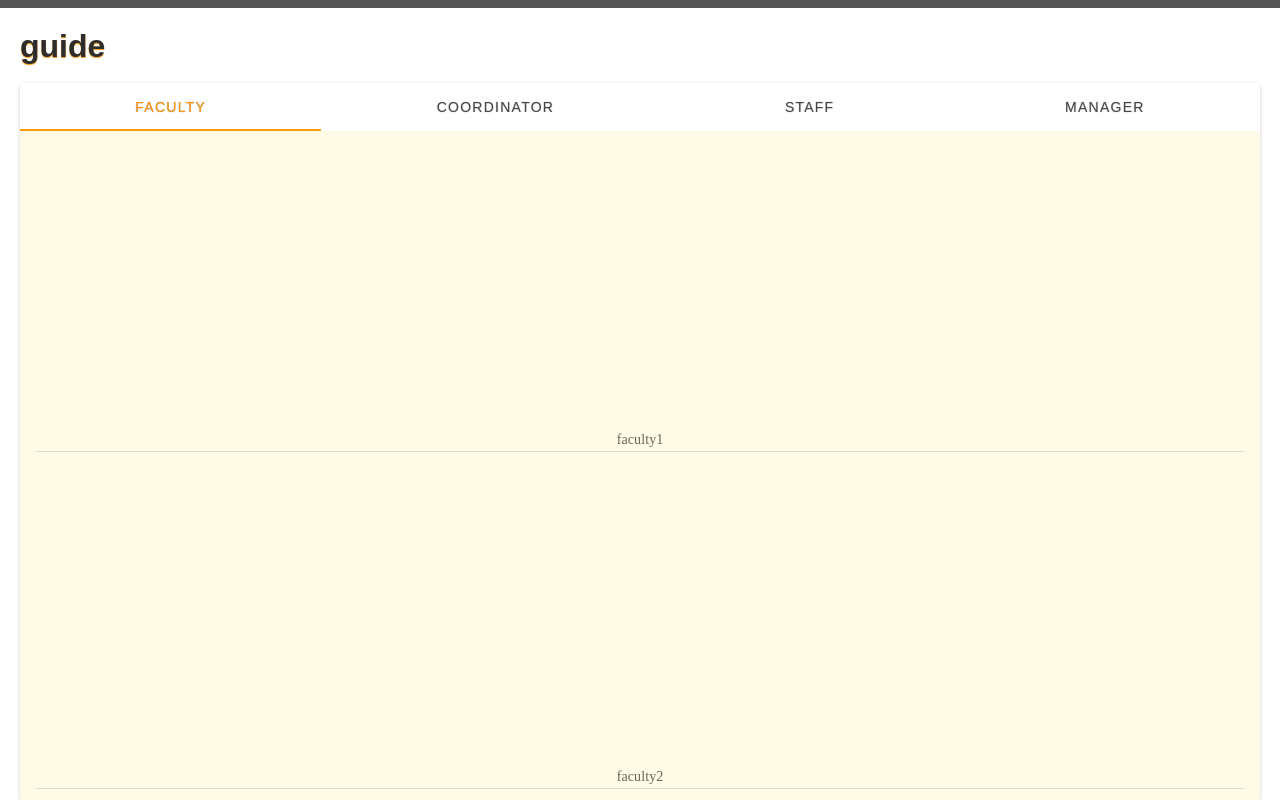
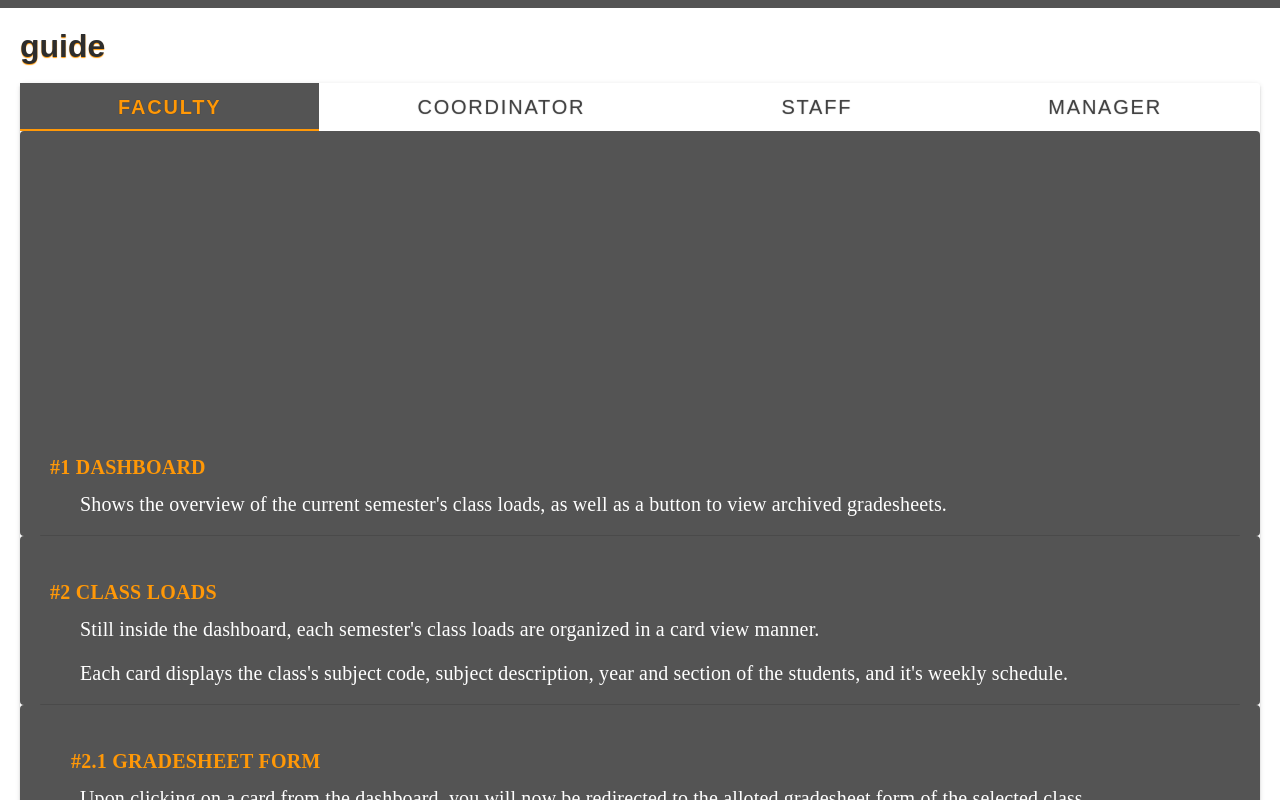
Before and after one commit to trizhaaaaa/escord-vuemd, a Vue app in the folder escord-v1.0/: page /#/guide in a window 1280 px wide. Shown: the part 1140-1940 px from the top of the page. Built offline with nearby package versions, Linux system fonts and the light colour scheme; a web font is replaced by a local one.

Commit message:
added guide page content: faculty

```diff
--- a/escord-v1.0/src/components/Guide.vue
+++ b/escord-v1.0/src/components/Guide.vue
@@ -1,36 +1,65 @@
 <template>
-<v-container fluid style="margin:0px; padding: 20px; width:100%" fill height>
+  <v-container
+    fluid
+    style="margin: 0px; padding: 20px; width: 100%"
+    fill
+    height
+  >
     <h1 class="font-weight-bold text-h2 leftPadding">guide</h1>
-  <br>
-  <v-card class="mt-auto">
-
+    <br />
+    <v-card>
       <v-tabs
         v-model="tab"
         background-color="transparent"
         color="basil"
         grow
-    class="tabTitle basil--text">
-      <v-tab v-for="userType in guideList" :key="userType.tab">
+        class="tabTitle basil--text"
+      >
+        <v-tab
+          v-for="userType in guideList"
+          :key="userType.tab"
+          style="font-size: 20px"
+          active-class="selectedList"
+        >
           {{ userType.category }}
         </v-tab>
       </v-tabs>
 
       <v-tabs-items v-model="tab">
         <v-tab-item v-for="userType in guideList" :key="userType.tab">
-        <v-card color="basil" flat>
-          <v-card-text
+          <v-card
+            class="card-style"
+            color="basil"
+            flat
             v-for="guideItem in userType.guide"
             :key="guideItem.text"
           >
             <v-img
-              :aspect-ratio="300 / 70"
+              v-bind:aspect-ratio="guideItem.aspRatio"
               :width="width"
               v-bind:src="guideItem.img"
             ></v-img>
             <v-spacer></v-spacer>
-            {{ guideItem.text }}
+
+            <v-card-title
+              style="
+                color: #ff9807;
+                padding: 20px 10px 10px 10px;
+                font-size: 20px;
+                font-weight: bold;
+              "
+              v-html="guideItem.title"
+            ></v-card-title>
+            <v-card-text
+              style="
+                color: #ffffff;
+                padding: 0 40px 20px 40px;
+                font-size: 20px;
+                text-align: justify;
+              "
+              v-html="guideItem.text"
+            ></v-card-text>
             <v-divider></v-divider>
-          </v-card-text>
           </v-card>
         </v-tab-item>
       </v-tabs-items>
@@ -48,29 +77,51 @@ export default {
         {
           category: "Faculty",
           guide: [
-            { img: require("../assets/sample.jpg"), text: "faculty1" },
-            { img: '', text: "faculty2" },
+            {
+              title: "#1 DASHBOARD",
+              img: require("../assets/sample.jpg"),
+              aspRatio: 300 / 70,
+              text: "Shows the overview of the current semester's class loads, as well as a button to view archived gradesheets.",
+            },
+            {
+              title: "#2 CLASS LOADS",
+              img: "",
+              aspRatio: 0 / 0,
+              text: "Still inside the dashboard, each semester's class loads are organized in a card view manner.<br><br>Each card displays the class's subject code, subject description, year and section of the students, and it's weekly schedule.",
+            },
+            {
+              title: "&nbsp;&nbsp;&nbsp;&nbsp;#2.1 GRADESHEET FORM",
+              img: "",
+              aspRatio: 0 / 0,
+              text: "Upon clicking on a card from the dashboard, you will now be redirected to the alloted gradesheet form of the selected class.<br><br>You can now edit, save, download or archive the class's gardesheet from here.",
+            },
+            {
+              title: "&nbsp;&nbsp;&nbsp;&nbsp#2.2 GRADESHEET FORM BUTTONS",
+              img: "",
+              aspRatio: 0 / 0,
+              text: "",
+            },
           ],
         },
         {
           category: "Coordinator",
           guide: [
-            { img: "", text: "coor1" },
-            { img: "", text: "coor2" },
+            { title: "#1", img: "", aspRatio: 300 / 70, text: "coor1" },
+            { title: "#2", img: "", aspRatio: 300 / 70, text: "coor2" },
           ],
         },
         {
           category: "Staff",
           guide: [
-            { img: "", text: "staff1" },
-            { img: "", text: "staff2" },
+            { title: "#1", img: "", aspRatio: 300 / 70, text: "staff1" },
+            { title: "#2", img: "", aspRatio: 300 / 70, text: "staff2" },
           ],
         },
         {
           category: "Manager",
           guide: [
-            { img: "", text: "manager1" },
-            { img: "", text: "manager2" },
+            { title: "#1", img: "", aspRatio: 300 / 70, text: "manager1" },
+            { title: "#2", img: "", aspRatio: 300 / 70, text: "manager2" },
           ],
         },
       ],
@@ -81,18 +132,22 @@ export default {
 
 <style scoped>
 .basil {
-  background-color: #FFFBE6 !important;
+  background-color: #545454 !important;
 }
-.basil2 {
+.selectedList {
   background-color: #545454 !important;
+  font-weight: bold;
 }
 .basil--text {
   color: #ff9807 !important;
   size: 20px;
   text-shadow: 0 0 1px rgba(0, 0, 0, 0.493);
 }
-.leftPadding{
+.leftPadding {
   text-shadow: 0px 1px 1px #ff9807;
   text-align: left;
 }
+.card-style {
+  padding: 20px 20px 0 20px;
+}
 </style>
```
Lines whose indentation alone changed are shown as unchanged.
